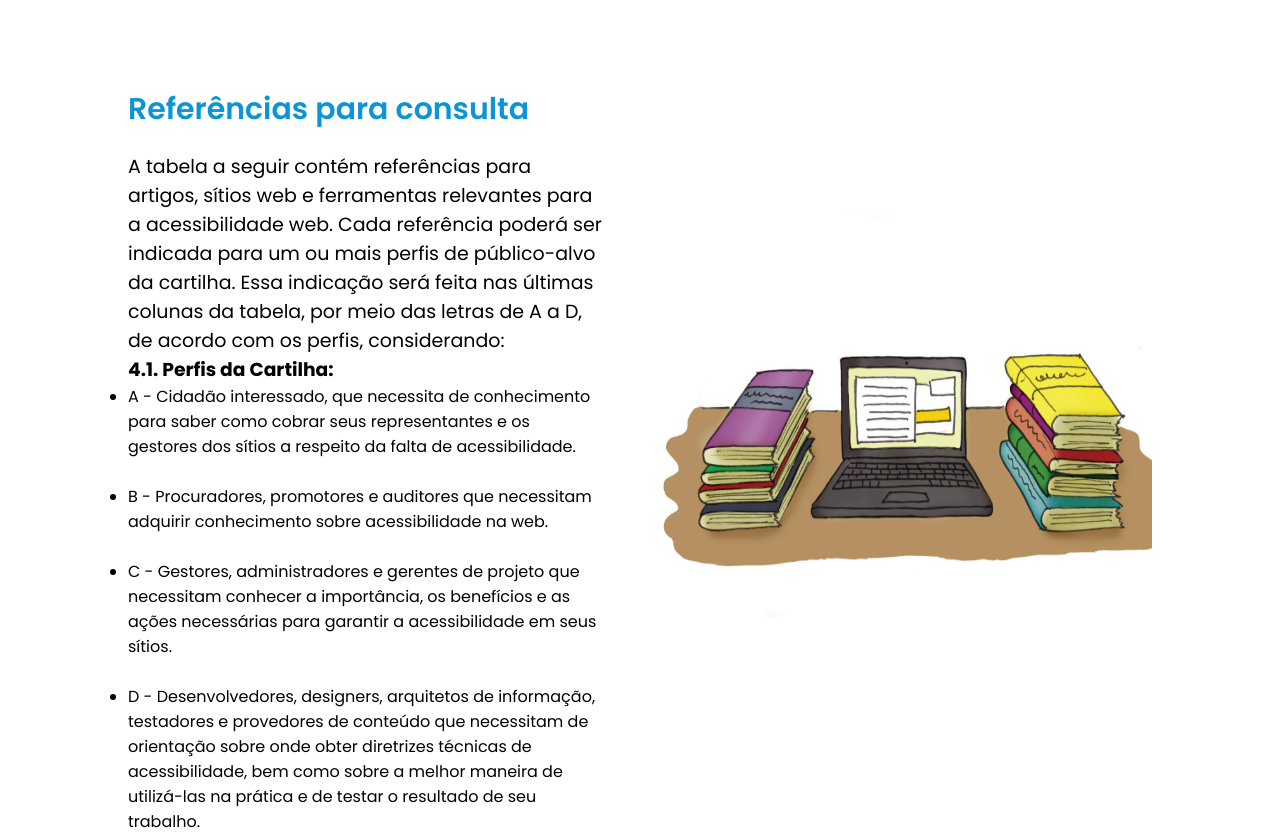
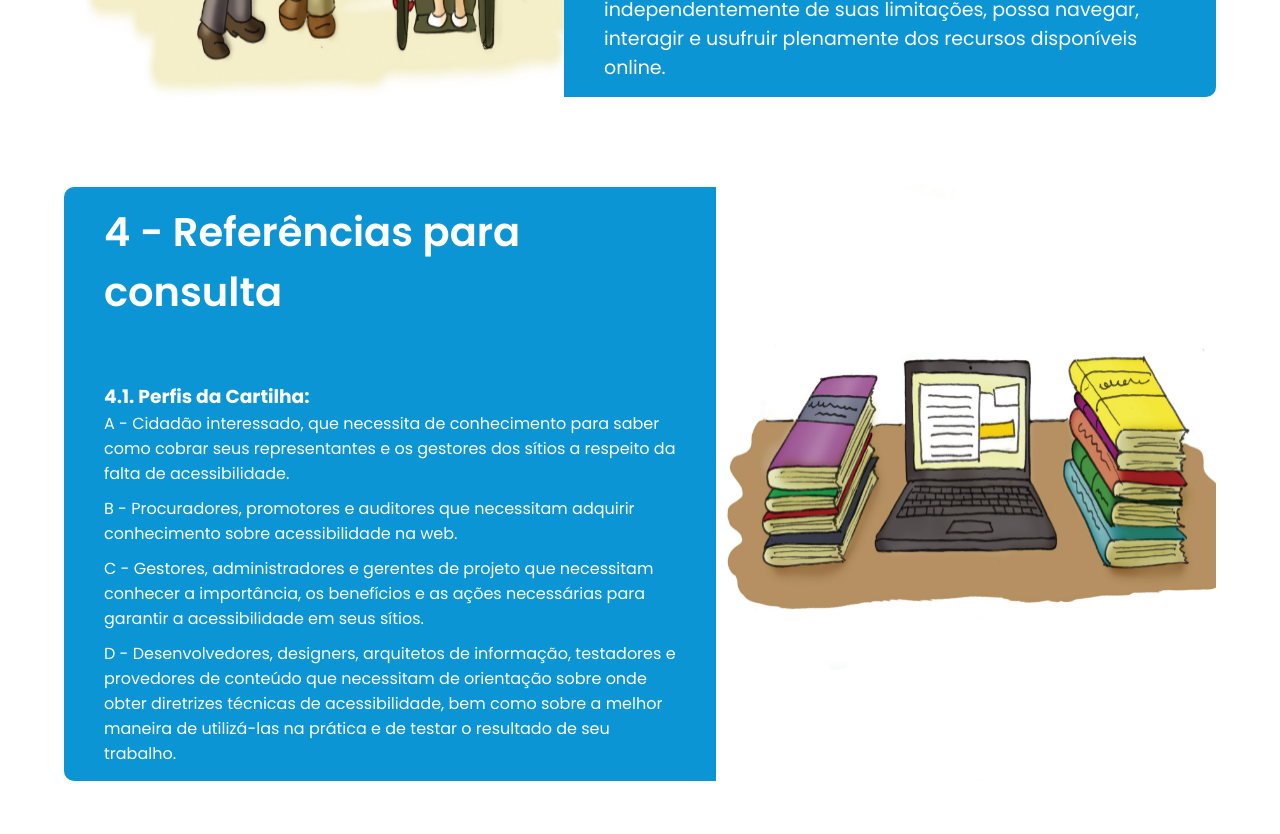
Before and after one commit to Emerson-FullStackSenacPenha/acessibilidade_na_web, a plain HTML site: page index.html in a window 1280 px wide. Shown: the part 1757-2591 px from the top of the page. After the commit the page ends 2538 px from the top, so only its background shows below. Drawn offline with Linux system fonts and the light colour scheme.

Commit message:
cards azul nos capítulos

```diff
--- a/assets/index.css
+++ b/assets/index.css
@@ -8,7 +8,7 @@
 body{
     font-family: "Poppins", sans-serif;
 }#conteudo_principal{
-    width: 80%;
+    width: 90%;
     margin: 0 auto;
     display: flex;
     flex-direction: column;
@@ -16,25 +16,48 @@ body{
 }
 .capitulo{
     display: grid;
-    grid-template-columns: 1fr 2fr;
+    grid-template-columns: 1fr auto;
+    grid-template-rows: auto;
     align-items: center;
     grid-template-rows: 1fr ;
-    gap: 50px;
+    background-color: #0C95D4;
+    border-radius: 10px;
+}
+.artigo_capitulo{
+    padding: 15px 40px 15px 40px;
+    color: white;
 }
 .reverse{
-    grid-template-columns: 2fr 1fr;
+    grid-template-columns: auto 1fr;
 }
+
 .capitulo img{
     width: 500px;
     height: 500px;
+    place-items: start;
+    height: 100%;
+}
+.reverse img{
+    place-self: end;
 }
 .capitulo h2{
     color: #0C95D4;
-    font-size: 30px;
+    font-size: 40px;
     font-weight: 600;
-    padding-bottom: 20px;
+    padding-bottom: 60px;
+    color: white;
 }
 .capitulo p{
     font-size: 19px;
     font-weight: 400;
 }
+.capitulo ul{
+    display: flex;
+    flex-direction: column;
+    gap: 10px;
+    list-style-type: none;
+}
+
+@media screen and (max-width: 1250px) {
+
+}
--- a/index.html
+++ b/index.html
@@ -21,7 +21,7 @@
 
             <article class="artigo_capitulo">
 
-                <h2 class="titulo_capitulo">Introdução</h2>
+                <h2 class="titulo_capitulo">1 - Introdução</h2>
 
                 <p class="texto_capitulo">A Cartilha de Acessibilidade na Web do W3C Brasil tem como objetivo explicar
                 de forma clara o conceito de acessibilidade na web, identificar barreiras para diferentes usuários,
@@ -40,7 +40,7 @@
 
             <article class="artigo_capitulo">
 
-                <h2 class="titulo_capitulo">O que é acessibilidade na web</h2>
+                <h2 class="titulo_capitulo">2 - O que é acessibilidade na web</h2>
                 <p class="texto_capitulo">A Internet é uma rede global que conecta milhões de computadores, permitindo
                 acesso a diversas informações e serviços, enquanto a Web (World Wide Web) é um serviço dessa rede
                 que apresenta conteúdos em páginas interligadas por hiperlinks, organizadas em sites. A
@@ -59,7 +59,7 @@
             <img class="foto_capitulo" src="assets/img/foto_3.png" alt="Pessoas com tablets">
 
             <article class="artigo_capitulo">
-                <h2 class="titulo_capitulo">Quem são os beneficiados com uma web acessível?</h2>
+                <h2 class="titulo_capitulo">3 - Quem são os beneficiados com uma web acessível?</h2>
                 <p class="texto_capitulo">A acessibilidade na web é fundamental para garantir que pessoas com
                 deficiência tenham igualdade de acesso a informações e serviços, beneficiando também diversos outros
                 usuários em diferentes contextos, como idosos, pessoas com dificuldades motoras, baixa visão, ou
@@ -75,13 +75,9 @@
 
             <article class="artigo_capitulo">
 
-                <h2 class="titulo_capitulo">Referências para consulta</h2>
+                <h2 class="titulo_capitulo">4 - Referências para consulta</h2>
 
-                <p class="texto_capitulo">A tabela a seguir contém referências para artigos, sítios web e ferramentas
-                relevantes para a
-                acessibilidade web. Cada referência poderá ser indicada para um ou mais perfis de público-alvo da
-                cartilha. Essa indicação será feita nas últimas colunas da tabela, por meio das letras
-                de A a D, de acordo com os perfis, considerando:
+                <p class="texto_capitulo">
 
                 <h3>4.1. Perfis da Cartilha:</h3>
 
@@ -89,13 +85,13 @@
 
                     <li>A - Cidadão interessado, que necessita de conhecimento para saber como cobrar seus
                     representantes e os gestores dos sítios a respeito da falta de acessibilidade.</li>
-                    <br>
+
                     <li>B - Procuradores, promotores e auditores que necessitam adquirir conhecimento sobre
                     acessibilidade na web.</li>
-                    <br>
+
                     <li>C - Gestores, administradores e gerentes de projeto que necessitam conhecer a importância,
                     os benefícios e as ações necessárias para garantir a acessibilidade em seus sítios.</li>
-                    <br>
+
                     <li>D - Desenvolvedores, designers, arquitetos de informação, testadores e provedores de
                     conteúdo que necessitam de orientação sobre onde obter diretrizes técnicas de
                     acessibilidade, bem como sobre a melhor maneira de utilizá-las na prática e de testar
```
